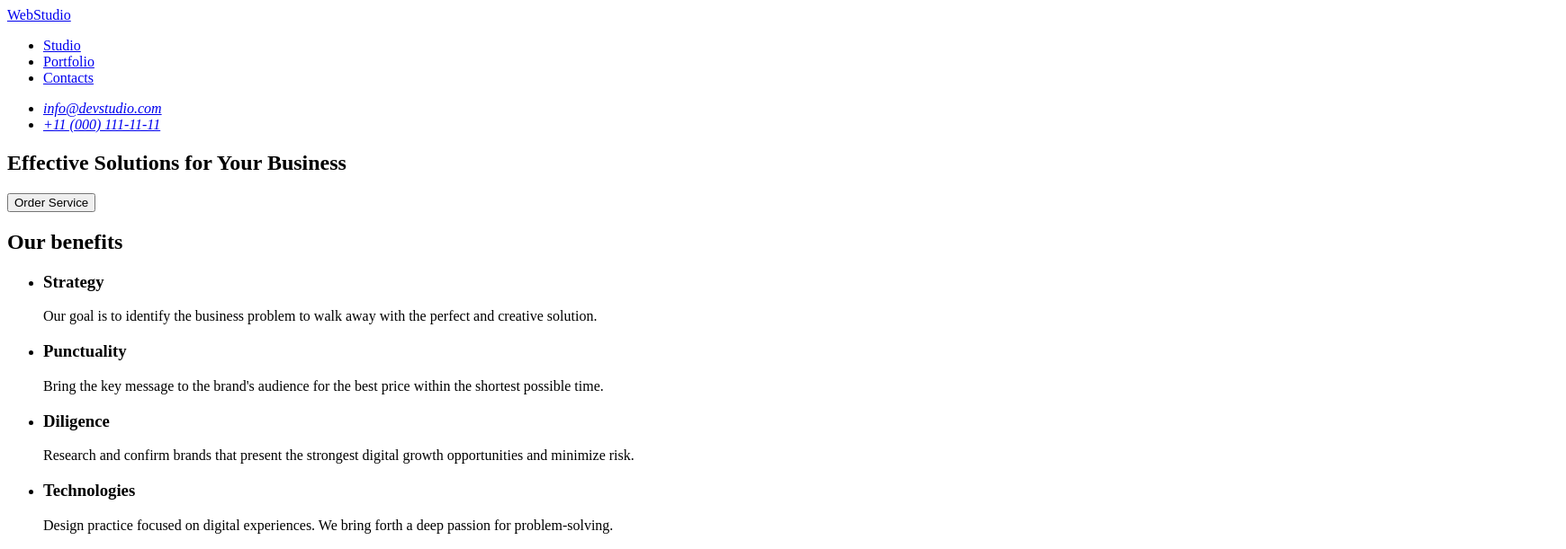
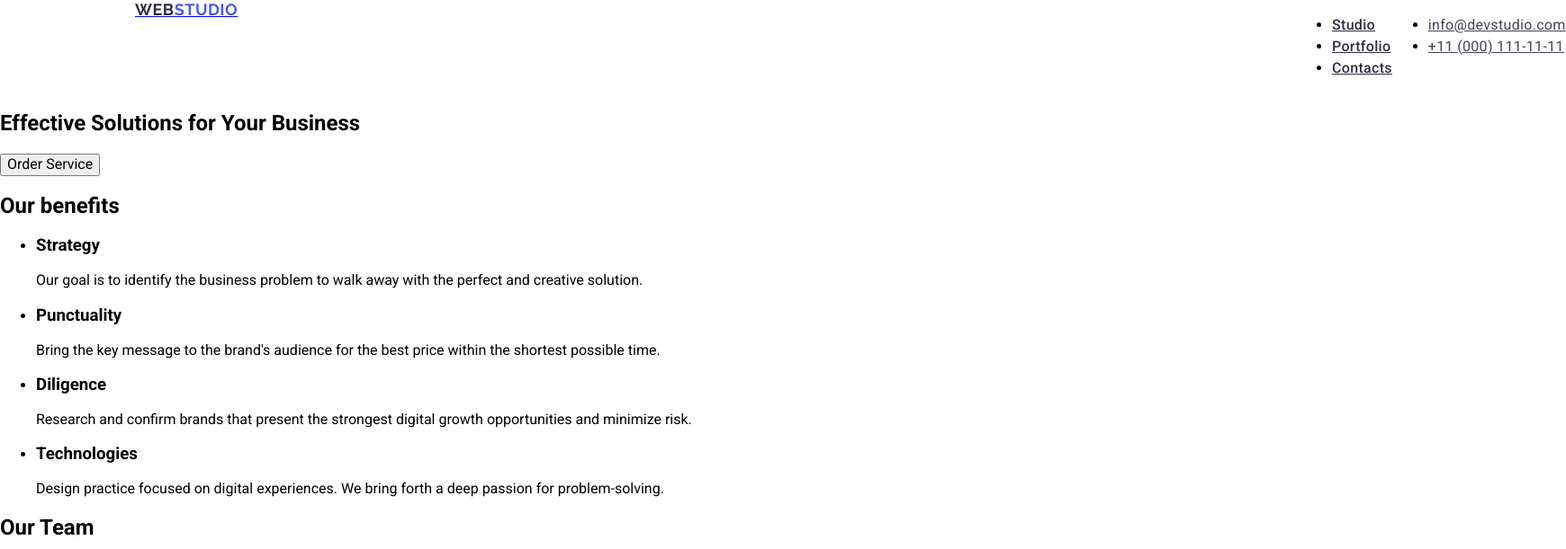
Before and after one commit to MariannaHon/goit-markup-hw-02, a plain HTML site: page index.html in a window 1280 px wide. Shown: the top 611 px of the page at 90% size, 1740 px wide, since content can reach past the window. Drawn offline with nearby package versions, Linux system fonts and the light colour scheme.

Commit message:
commit-1
created css file

```diff
--- a/index.html
+++ b/index.html
@@ -3,21 +3,29 @@
 <head>
     <meta charset="UTF-8">
     <meta name="viewport" content="width=device-width, initial-scale=1.0">
-    <title>Homework1</title>
+    <title>Homework2</title>
+    <link rel="stylesheet" href="https://cdn.jsdelivr.net/npm/modern-normalize@2.0.0/modern-normalize.min.css">
+
+    <link rel="preconnect" href="https://fonts.googleapis.com">
+    <link rel="preconnect" href="https://fonts.gstatic.com" crossorigin>
+    <link href="https://fonts.googleapis.com/css2?family=Raleway:wght@700&family=Roboto:wght@400;500;700&display=swap"
+    rel="stylesheet">
+    <link rel="stylesheet" href="./styles.css">
 </head>
 <body>
     <header>
-        <nav>
-            <a href="./index.html">WebStudio</a>
+        <div class="heading">
+            <nav class="navigation">
+                <a class="logo" href="./index.html"><span class="logo-part">Web</span><span class="logo-part-second">Studio</span></a>
                 <ul>
                     <li>
-                    <a href="./index.html">Studio</a>
+                        <a class="button-nav" href="./index.html">Studio</a>
                     </li>
                     <li>
-                    <a href="./index.html">Portfolio</a>
+                        <a class="button-nav" href="./index.html">Portfolio</a>
                     </li>
                     <li>
-                    <a href="./index.html">Contacts</a>
+                        <a class="button-nav" href="./index.html">Contacts</a>
                     </li>
                 </ul>
             </nav>
@@ -25,17 +33,18 @@
             <address>
                 <ul>
                     <li>
-                    <a href="mailto:info@devstudio.com">info@devstudio.com</a>
+                        <a class="contacts" href="mailto:info@devstudio.com">info@devstudio.com</a>
                     </li>
                     <li>
-                    <a href="tel:+110001111111">+11 (000) 111-11-11</a>
+                        <a class="contacts" href="tel:+110001111111">+11 (000) 111-11-11</a>
                     </li>
                 </ul>
             </address>
+        </div>
     </header>
     <main>
         <section>
-            <h1>Effective Solutions for Your Business</h1>
+            <h1 class="heading">Effective Solutions for Your Business</h1>
             <button type="button">Order Service</button>
         </section>
 
@@ -88,7 +97,7 @@
         </section>
     </main>
     <footer>
-        <a href="./index.html">WebStudio</a>
+        <a class="logo" href="./index.html"> <span class="logo-part">Web</span><span class="logo-part-second">Studio</span></a>
         <p>Increase the flow of customers and sales for your business with digital marketing & growth solutions.</p>
     </footer>
 </body>
--- /dev/null
+++ b/styles.css
@@ -0,0 +1,51 @@
+body {
+    font-family: 'Roboto', sans-serif;
+}
+.logo-part {
+    color: var(--NAVY-BLUE, #2E2F42);
+    font-family: Raleway;
+    font-size: 18px;
+    font-weight: 700;
+    line-height: 21px;
+    letter-spacing: 0.54px;
+    text-transform: uppercase;
+}
+.logo-part-second {
+    color: var(--IRIS, #4D5AE5);
+    font-family: Raleway;
+    font-size: 18px;
+    font-weight: 700;
+    line-height: 21px;
+    letter-spacing: 0.54px;
+    text-transform: uppercase;
+}
+.logo {
+    display: flex;
+    width: 1440px;
+    height: 72px;
+    flex-shrink: 0;
+    padding-left: 150px;
+}
+.button-nav {
+    color: var(--NAVY-BLUE, #2E2F42);
+    font-size: 16px;
+    font-weight: 500;
+    line-height: 24px;
+    letter-spacing: 0.32px;
+}
+.contacts {
+    color: var(--SLATE, #434455);
+    font-size: 16px;
+    font-style: normal;
+    font-weight: 400;
+    line-height: 24px;
+    letter-spacing: 0.32px;
+}
+.heading {
+    display: flex;
+    flex-direction: row;
+}
+.navigation {
+    display: flex;
+    flex-direction: row;
+}
```
Also changed, not shown: images/img10.jpg (added), images/img5.jpg (added), images/img6.jpg (added), images/img7.jpg (added), images/img8.jpg (added), images/img9.jpg (added). Lines whose indentation alone changed are shown as unchanged.
